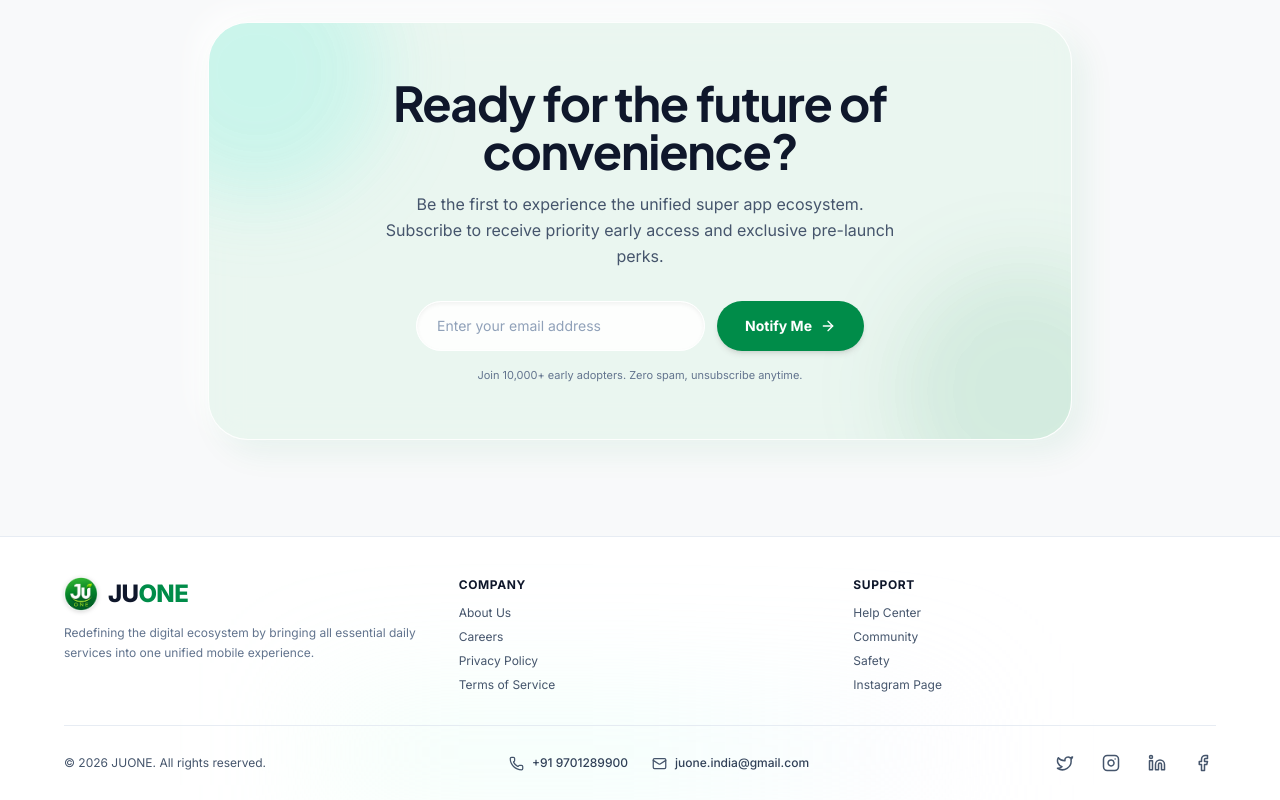
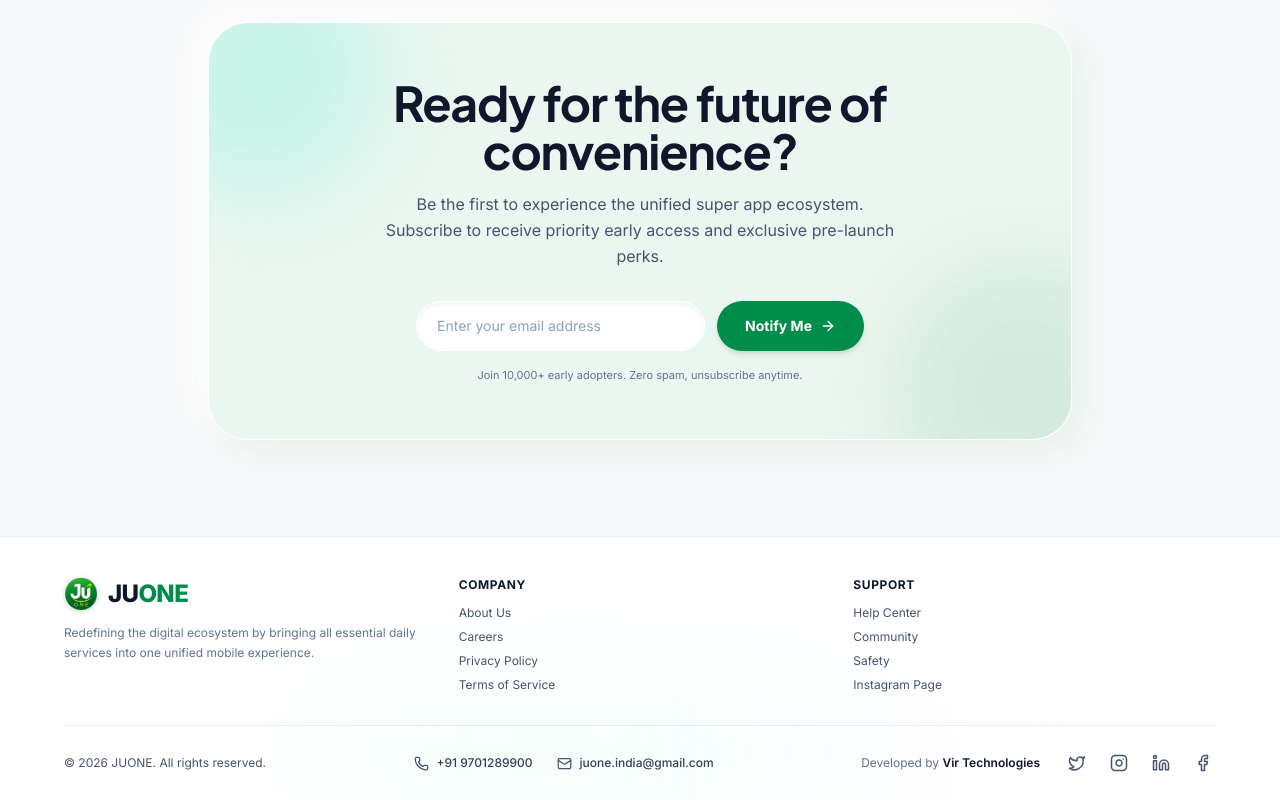
Before and after one commit to juoneindia/juone, a React (Vite) app: page / in a window 1280 px wide. Shown: the part 2872-3672 px from the top of the page. Built offline with nearby package versions, Linux system fonts and the light colour scheme.

Commit message:
Update social media links and add developer credit
Updated social media links and added developer credit.

```diff
--- a/src/components/Footer.tsx
+++ b/src/components/Footer.tsx
@@ -41,7 +41,7 @@
             <li><a href="#faq" className="hover:text-[#008C49] transition-colors">Safety</a></li>
             <li>
               <a
-                href="https://www.instagram.com/juone.india"
+                href="https://instagram.com"
                 target="_blank"
                 rel="noopener noreferrer"
                 className="hover:text-[#008C49] transition-colors"
@@ -83,10 +83,27 @@
           </a>
         </div>
 
-        {/* Right: Social Media Links */}
-        <div className="flex items-center gap-5 text-slate-600">
+        {/* Right: Developed By & Social Media Links */}
+        <div className="flex flex-col sm:flex-row items-center gap-4 sm:gap-6 text-slate-600">
+
+          {/* Developer Link */}
+          <span className="text-slate-500 font-sans font-normal whitespace-nowrap">
+            Developed by{' '}
             <a
-            href="https://twitter.com/juone_india"
+              href="https://virtechnologies.in"
+              target="_blank"
+              rel="noopener noreferrer"
+              className="text-slate-900 font-semibold hover:text-[#008C49] hover:underline transition-colors"
+              title="Visit Vir Technologies"
+            >
+              Vir Technologies
+            </a>
+          </span>
+
+          {/* Social Icons Sub-Container */}
+          <div className="flex items-center gap-4 text-slate-600">
+            <a
+              href="https://twitter.com"
               target="_blank"
               rel="noopener noreferrer"
               className="hover:text-[#008C49] transition-colors p-1"
@@ -96,7 +113,7 @@
               <Twitter size={18} />
             </a>
             <a
-            href="https://www.instagram.com/juone.india"
+              href="https://instagram.com"
               target="_blank"
               rel="noopener noreferrer"
               className="hover:text-[#008C49] transition-colors p-1"
@@ -106,7 +123,7 @@
               <Instagram size={18} />
             </a>
             <a
-            href="https://www.linkedin.com/company/juone"
+              href="https://linkedin.com"
               target="_blank"
               rel="noopener noreferrer"
               className="hover:text-[#008C49] transition-colors p-1"
@@ -116,7 +133,7 @@
               <Linkedin size={18} />
             </a>
             <a
-            href="https://www.facebook.com/juone.india"
+              href="https://facebook.com"
               target="_blank"
               rel="noopener noreferrer"
               className="hover:text-[#008C49] transition-colors p-1"
@@ -128,6 +145,8 @@
           </div>
 
         </div>
+
+      </div>
     </footer>
   );
 };
```
Lines whose indentation alone changed are shown as unchanged.
